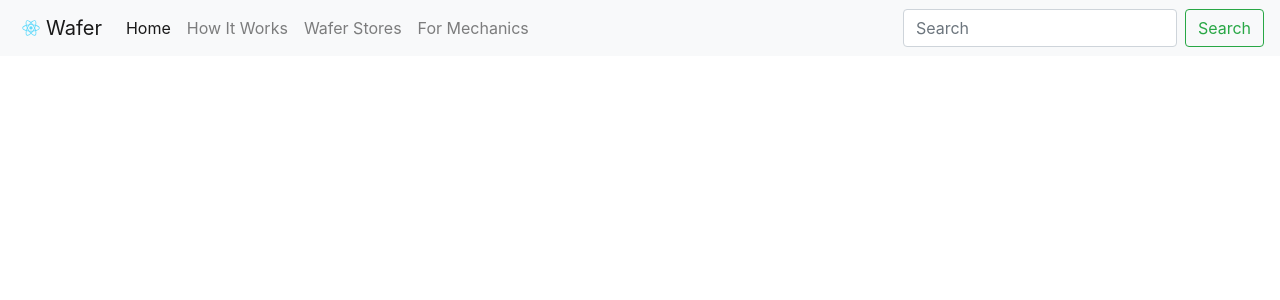
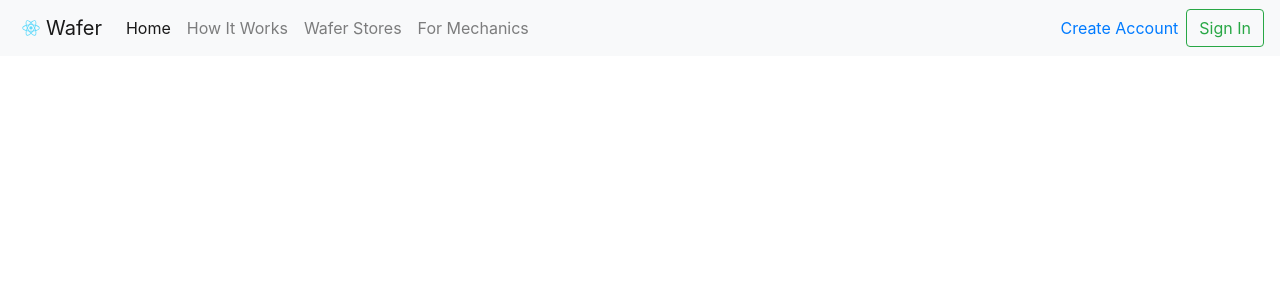
Before and after one commit to oskygh/wafer, a React (Create React App) app in the folder client/: page / in a window 1280 px wide. Shown: the top 300 px of the page. Built offline with nearby package versions, Linux system fonts and the light colour scheme.

Commit message:
Fixed initial Navbar based on Balsamic prototype

```diff
--- a/client/public/index.html
+++ b/client/public/index.html
@@ -34,5 +34,22 @@
       To begin the development, run `npm start` or `yarn start`.
       To create a production bundle, use `npm run build` or `yarn build`.
     -->
+
+    <!-- Bootstrap JS -->
+    <script
+      src="https://code.jquery.com/jquery-3.3.1.slim.min.js"
+      integrity="sha384-q8i/X+965DzO0rT7abK41JStQIAqVgRVzpbzo5smXKp4YfRvH+8abtTE1Pi6jizo"
+      crossorigin="anonymous"
+    ></script>
+    <script
+      src="https://cdnjs.cloudflare.com/ajax/libs/popper.js/1.14.7/umd/popper.min.js"
+      integrity="sha384-UO2eT0CpHqdSJQ6hJty5KVphtPhzWj9WO1clHTMGa3JDZwrnQq4sF86dIHNDz0W1"
+      crossorigin="anonymous"
+    ></script>
+    <script
+      src="https://stackpath.bootstrapcdn.com/bootstrap/4.3.1/js/bootstrap.min.js"
+      integrity="sha384-JjSmVgyd0p3pXB1rRibZUAYoIIy6OrQ6VrjIEaFf/nJGzIxFDsf4x0xIM+B07jRM"
+      crossorigin="anonymous"
+    ></script>
   </body>
 </html>
--- a/client/src/Navbar.js
+++ b/client/src/Navbar.js
@@ -43,17 +43,12 @@ export default () => (
             </a>
           </li>
         </ul>
-        <form class="form-inline my-2 my-lg-0">
-          <input
-            class="form-control mr-sm-2"
-            type="search"
-            placeholder="Search"
-            aria-label="Search"
-          />
-          <button class="btn btn-outline-success my-2 my-sm-0" type="submit">
-            Search
-          </button>
-        </form>
+        <a href="#" className="mr-2">
+            Create Account
+          </a>
+        <a href="#" class="btn btn-outline-success my-2 my-sm-0">
+            Sign In
+          </a>
       </div>
     </nav>
   </div>
```
